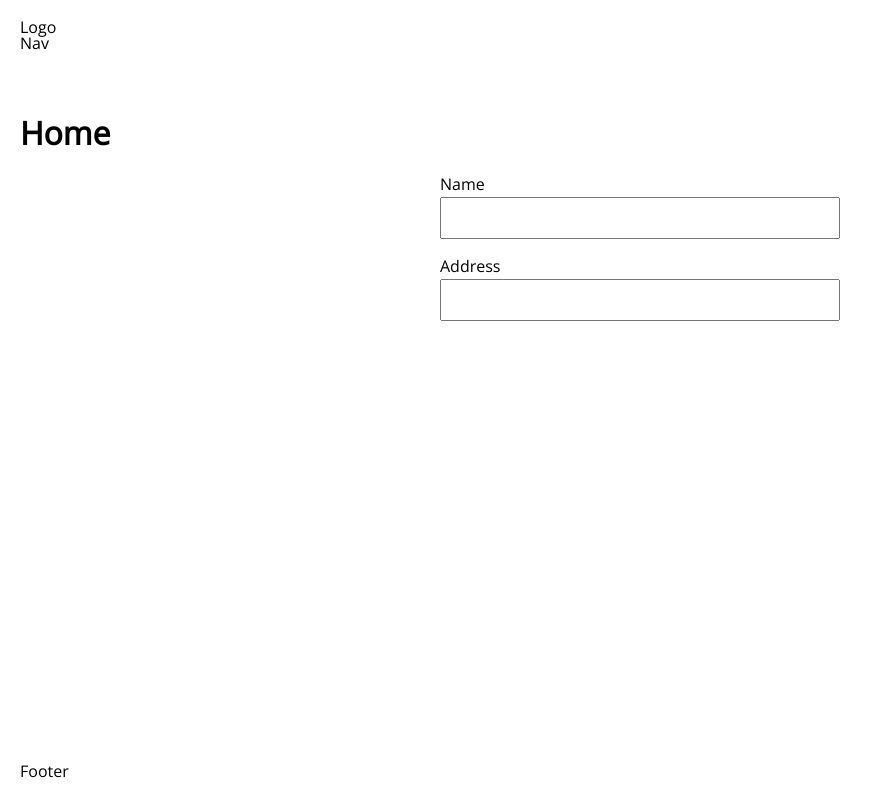
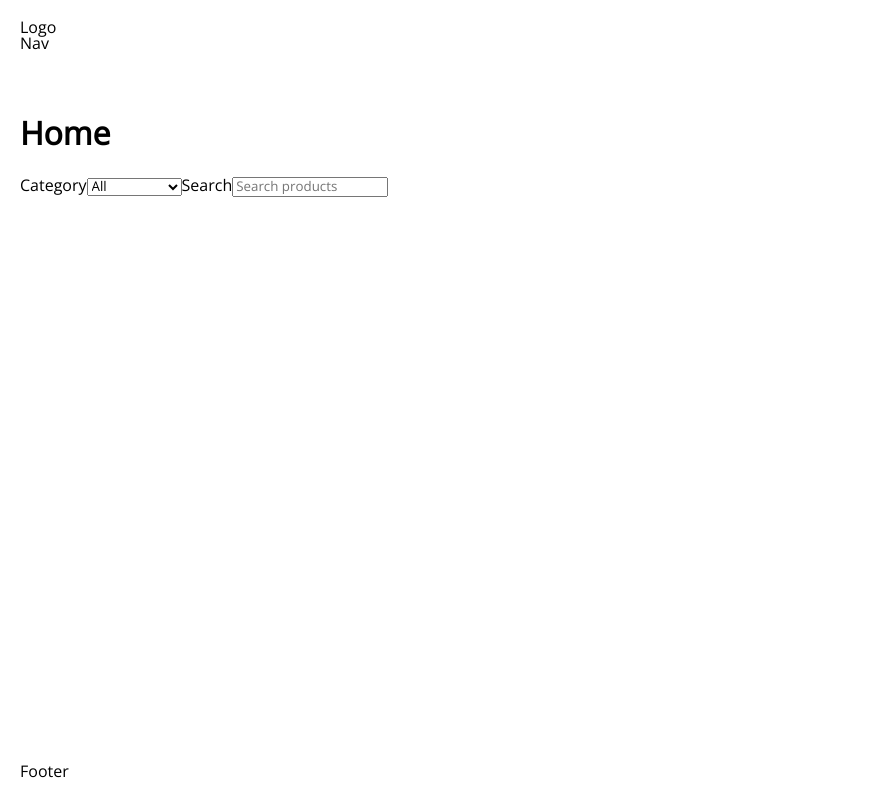
Before and after one commit to jardenna/filter, a React (Vite) app: page / in a window 1280 px wide. Shown: the whole page, without its empty margins (0-882 px from the left). Built offline with nearby package versions, Linux system fonts and the light colour scheme.

Commit message:
deleted unused

```diff
--- a/src/components/filter/Filter.tsx
+++ /dev/null
@@ -1,43 +0,0 @@
-import { ChangeEvent, useState } from 'react';
-import './_filter.scss';
-
-type Values = {
-  address: string;
-  name: string;
-};
-
-const Filter = () => {
-  const initialValues: Values = {
-    name: '',
-    address: '',
-  };
-
-  const [values, setValues] = useState(initialValues);
-
-  const handleChange = (event: ChangeEvent<HTMLInputElement>) => {
-    const { name, value } = event.target;
-    setValues({ ...values, [name]: value });
-  };
-
-  return (
-    <section>
-      <form className="filter">
-        <div className="input-container">
-          <label htmlFor="name">Name</label>
-          <input type="text" id="name" name="name" onChange={handleChange} />
-        </div>
-        <div className="input-container">
-          <label htmlFor="address">Address</label>
-          <input
-            type="text"
-            id="address"
-            name="address"
-            onChange={handleChange}
-          />
-        </div>
-      </form>
-    </section>
-  );
-};
-
-export default Filter;
--- /dev/null
+++ b/src/components/filter/Filters.tsx
@@ -0,0 +1,53 @@
+import { useSearchParams } from 'react-router';
+import useFilterParams from './useFilterParams';
+
+type FilterKey = 'category' | 'query';
+
+export default function Filters() {
+  const [params, setParams] = useSearchParams();
+
+  const handleChange = (key: FilterKey, value: string) => {
+    const next = new URLSearchParams(params);
+    if (value === '') {
+      next.delete(key);
+    } else {
+      next.set(key, value);
+    }
+
+    setParams(next, { replace: true });
+  };
+
+  const filters = useFilterParams();
+  console.log(filters);
+
+  return (
+    <form aria-label="Product filter">
+      {/* CATEGORY SELECT */}
+      <label htmlFor="category-filter">Category</label>
+      <select
+        id="category-filter"
+        value={params.get('category') ?? ''}
+        onChange={(e) => {
+          handleChange('category', e.target.value);
+        }}
+      >
+        <option value="">All</option>
+        <option value="women">Women</option>
+        <option value="men">Men</option>
+        <option value="accessories">Accessories</option>
+      </select>
+
+      {/* TEXT SEARCH */}
+      <label htmlFor="query-filter">Search</label>
+      <input
+        id="query-filter"
+        type="search"
+        value={params.get('query') ?? ''}
+        onChange={(e) => {
+          handleChange('query', e.target.value);
+        }}
+        placeholder="Search products"
+      />
+    </form>
+  );
+}
--- /dev/null
+++ b/src/components/filter/useFilterParams.ts
@@ -0,0 +1,14 @@
+import { useSearchParams } from 'react-router';
+
+const useFilterParams = () => {
+  const [params] = useSearchParams();
+
+  const filters: Record<string, string> = {};
+  params.forEach((value, key) => {
+    filters[key] = value;
+  });
+
+  return filters;
+};
+
+export default useFilterParams;
--- a/src/pages/HomePage.tsx
+++ b/src/pages/HomePage.tsx
@@ -1,11 +1,11 @@
-import Filter from '../components/filter/Filter';
+import Filters from '../components/filter/Filters';
 
 const HomePage = () => (
   <section>
     <header>
       <h1>Home</h1>
     </header>
-    <Filter />
+    <Filters />
   </section>
 );
 
```
